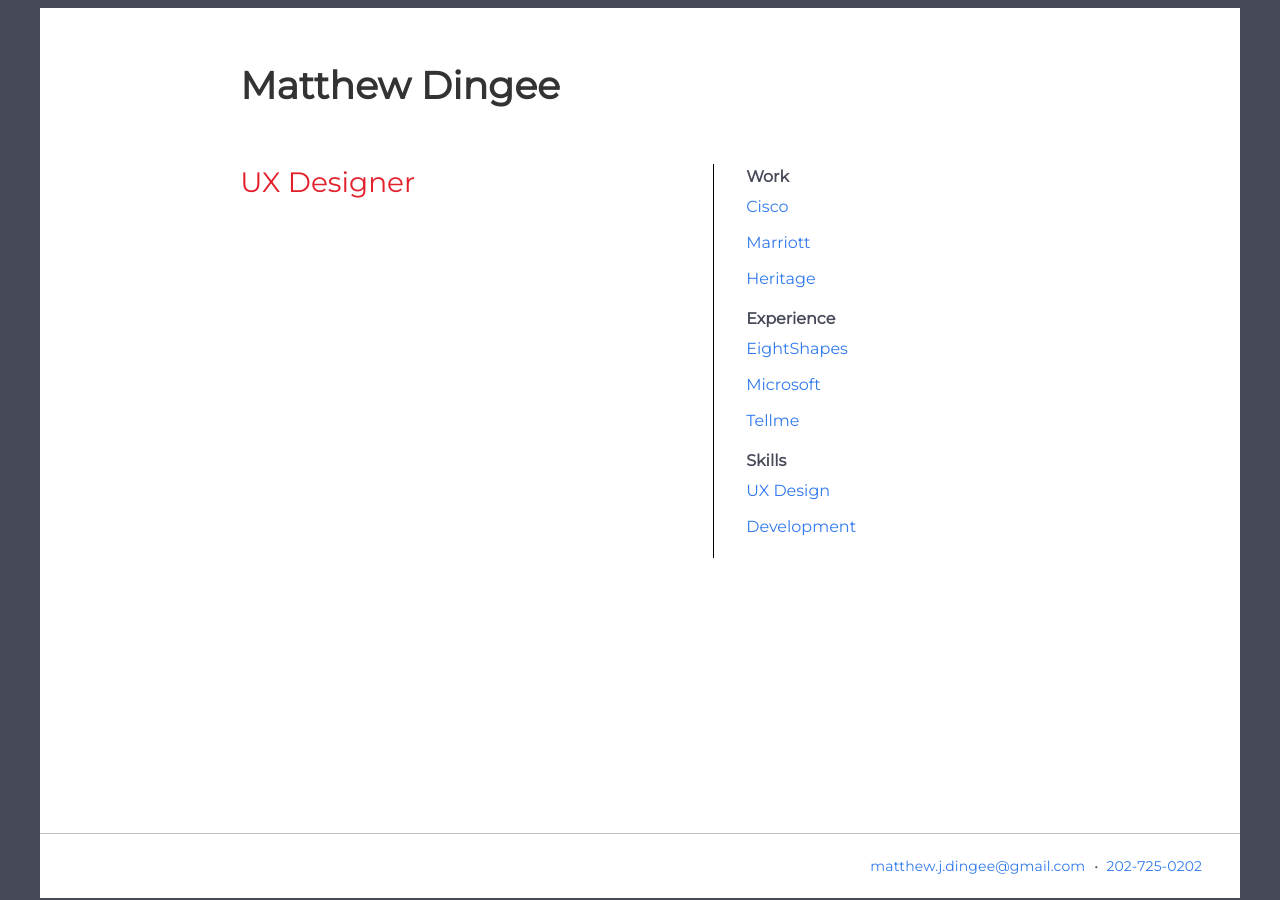
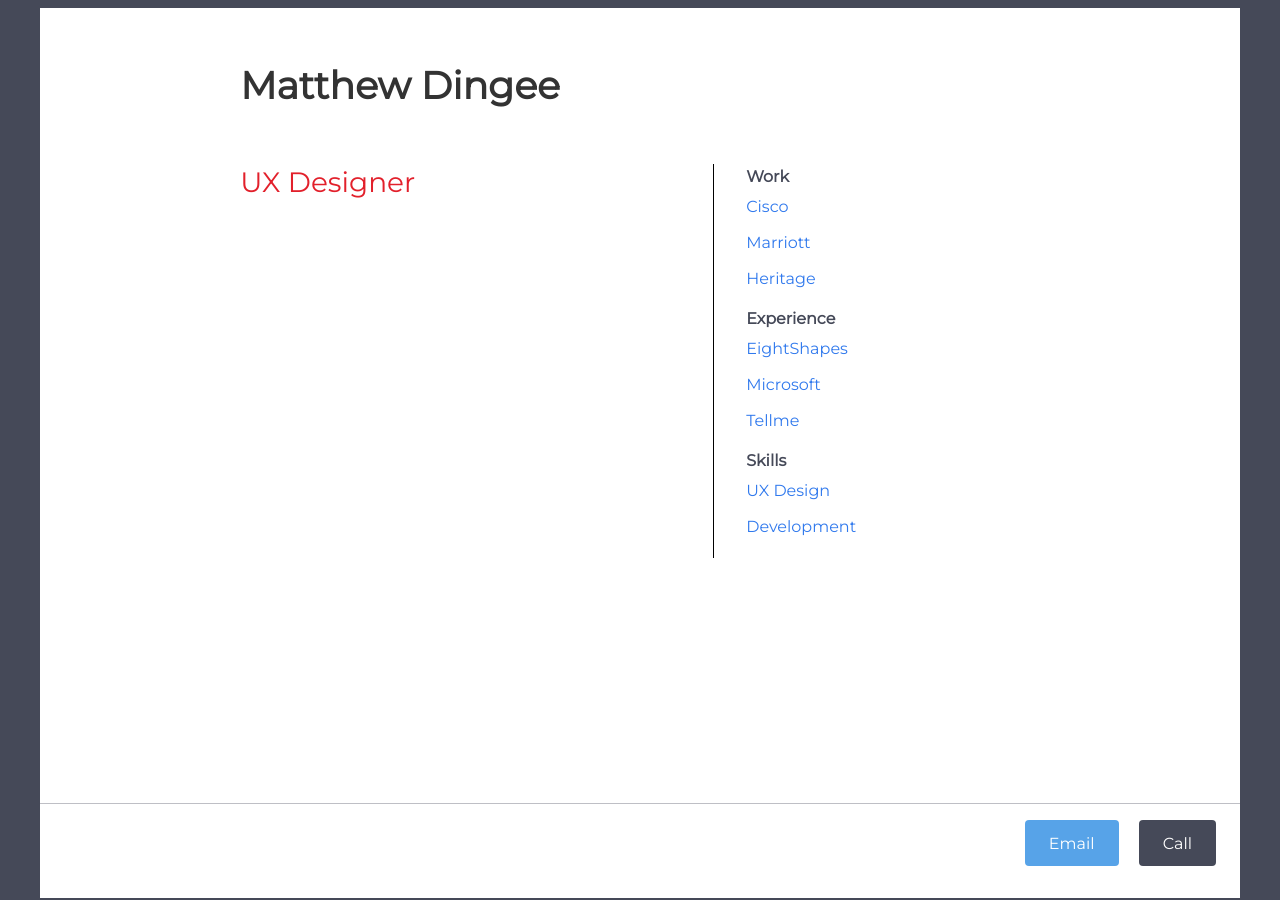
Before and after one commit to humancompanion/portfolio, a Jekyll site: the page index.html, which Jekyll copies as it is, in a window 1280 px wide. Built offline with Jekyll 4.4.1, drawn with Linux system fonts in a browser that asks for light colours.

Commit message:
Switching to the more garish but, more tappable contact buttons.

```diff
--- a/index.html
+++ b/index.html
@@ -50,10 +50,10 @@
         </section>
       </main>
       <footer class="footer" role="footer">
-          <ul class="list--inline contact-info">
-            <li><a href="mailto:matthew.j.dingee@gmail.com">matthew.j.dingee@gmail.com</a></li>
-            <li><a href="tel://1-202-725-0202">202-725-0202</a></li>
-          </ul>
+        <ul class="list--inline contact-info--buttons">
+          <li><a class="btn--primary" href="mailto:matthew.j.dingee@gmail.com">Email</a></li>
+          <li><a class="btn" href="tel://1-202-725-0202">Call</a></li>
+        </ul>
       </footer>
     </div>
   </body>
```
